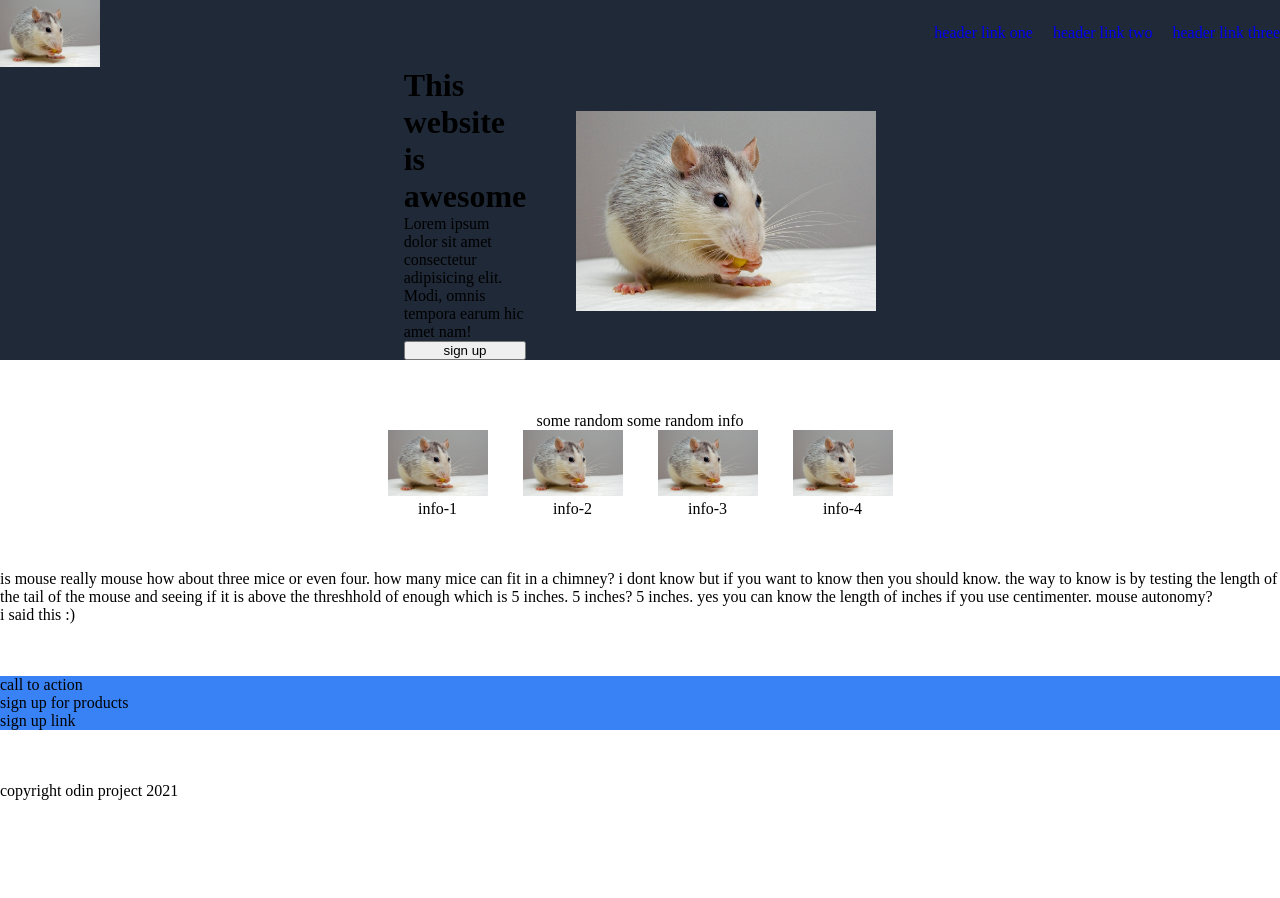
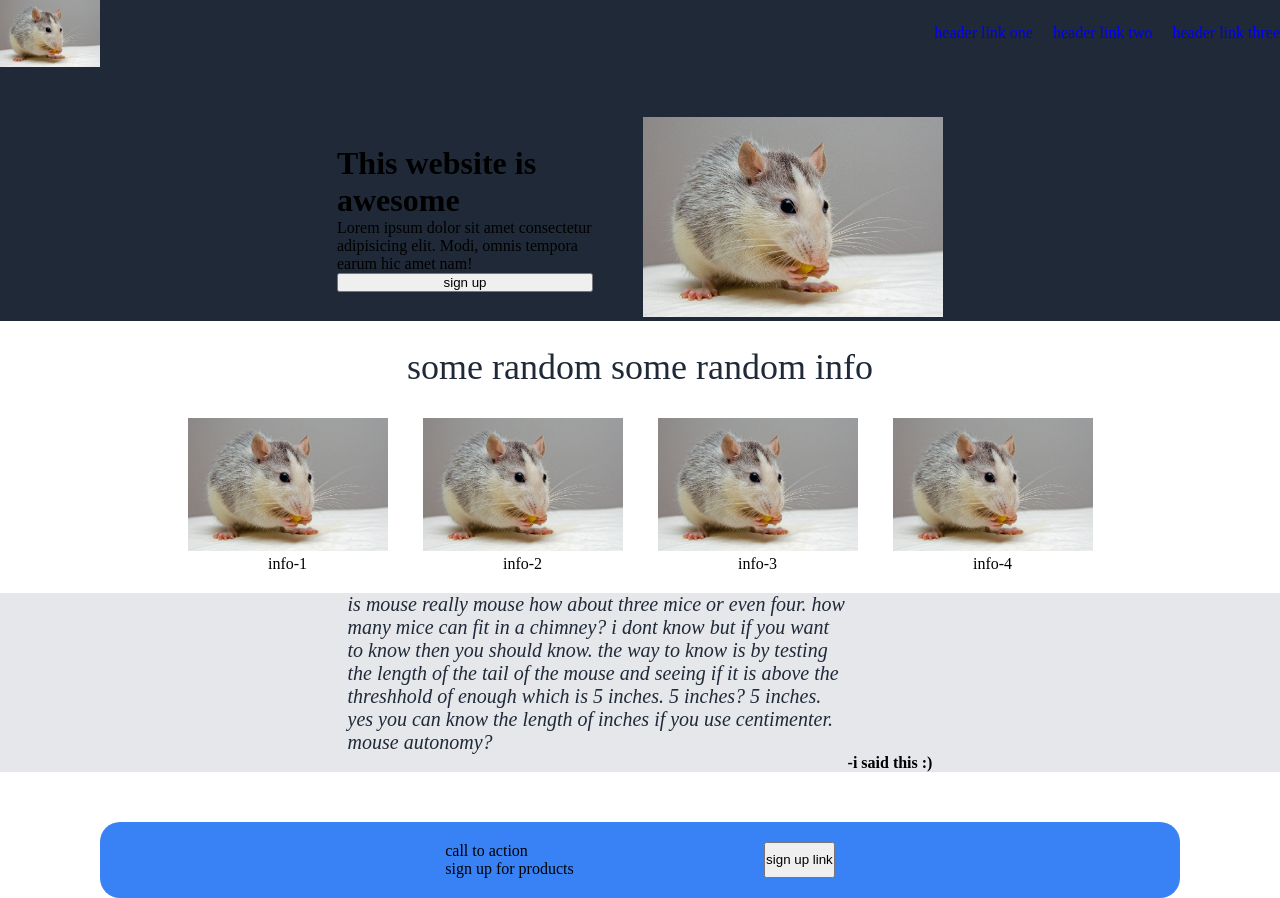
Before and after one commit to Dauxlan/supreme-octo-meme, a plain HTML site: page index.html in a window 1280 px wide. Shown: the top 898 px of the page. Before the commit the page ends 800 px from the top, so only its background shows below. Drawn offline with Linux system fonts and the light colour scheme.

Commit message:
rough draft before fix

```diff
--- a/index.html
+++ b/index.html
@@ -14,13 +14,13 @@
         <ul>
             <li><a href="url">header link one</a></li>
             <li><a href="url">header link two</a></li>
-            <li><a href="url">header link three</a></li>
+            <li><a href="url"75>header link three</a></li>
         </ul>
     </div>
     <div class="logo-website-desc">
         <div class="website-desc">
             <h1>This website is awesome</h1>
-            <p1> Lorem ipsum dolor sit amet consectetur adipisicing elit. Modi, omnis tempora earum hic amet nam!</p1>
+            <p> Lorem ipsum dolor sit amet consectetur adipisicing elit. Modi, omnis tempora earum hic amet nam!</p>
             <button>sign up</button>
         </div>
         <div>
@@ -29,22 +29,24 @@
     </div>
 </div>
        <div class="second-box">
+           <div class="info">
         <p>some random some random info</p>
+    </div>
         <div class="pics-text-body">
             <div class="pics-text">
-              <img src="images/mouse.jpeg" width=100px;>
+              <img src="images/mouse.jpeg" width=200px;>
               <p>info-1</p>
             </div>
             <div class="pics-text">
-              <img src="images/mouse.jpeg" width=100px;>
+              <img src="images/mouse.jpeg" width=200px;>
               <p>info-2</p>
             </div>
             <div class="pics-text">
-              <img src="images/mouse.jpeg" width=100px;>
+              <img src="images/mouse.jpeg" width=200px;>
               <p>info-3</p>
             </div>
             <div class="pics-text">
-              <img src="images/mouse.jpeg" width=100px;>
+              <img src="images/mouse.jpeg" width=200px;>
               <p>info-4</p>
             </div>
             </div>
@@ -53,15 +55,21 @@
 
     <div class="third-box">
     <div>
+        <div class="testimonial">
         <p>is mouse really mouse how about three mice or even four. how many mice can fit in a chimney? i dont know but if you want to know then you should know. the way to know is by testing the length of the tail of the mouse and seeing if it is above the threshhold of enough which is 5 inches. 5 inches? 5 inches. yes you can know the length of inches if you use centimenter. mouse autonomy?</p>
-        <p>i said this :)</p>
+    </div>
+    <div class="you-think-i-care-if-i-have-infinite-divs">
+        <p>-i said this :)</p>
+    </div>
     </div>
 </div>
-<div class="fourth-box">
+<div class="fourth-box-bigger-box">
     <div class="call-to-action">
+        <div class="another-div-class">
       <p>call to action</p>
       <p>sign up for products</p>
-      <p>sign up link</p> <!--want to try :hover pseudo-class-->
+    </div>
+      <button>sign up link</button>
     </div>
 </div>
     <div class="footer">
--- a/style.css
+++ b/style.css
@@ -28,7 +28,7 @@ a{
 .website-desc{
     display: flex;
     flex-direction: column;
-    flex-basis: 0;
+    flex-basis: 20%;
 }
 
 .logo-website-desc{
@@ -37,22 +37,28 @@ a{
     align-items: center;
     gap: 50px;
     background-color: #1F2937;
+    padding-top: 50px;
 }
 
 .pics-text-body{
     display: flex;
     justify-content: center;
     gap: 35px;
+    flex-wrap: wrap;
 }
 
 .second-box{
     text-align: center;
+    margin-bottom: 20px;
+
 }
 
 .third-box{
     display: flex;
+    flex: 1;
     justify-content: center;
-    justify-items: center;
+    align-items: center;
+    background-color: #E5E7EB;
 }
 
 body{
@@ -62,13 +68,55 @@ body{
 }
 
 .footer{
-
+    display: flex;
+    justify-content: center;
+    align-items: center;
+    background-color: #1F2937;
+    color: white;
 }
 
 .fourth-box{
-
+    display: flex;
+    justify-content: center;
+    align-items: center;
 }
 
 .call-to-action{
     background-color: #3882F6;
+    padding: 20px 250px 20px 250px;
+    border-radius: 20px;
 }
+
+.info{
+    margin-bottom: 30px;
+    font-weight: 900px;
+    margin-top: 25px;
+    font-size: 36px;
+    color: #1F2937;
+}
+
+.testimonial{
+    justify-content: center;
+    align-items: center;
+    width: 500px;
+    color: #1F2937;
+    font-size: 20px;
+    font-style: italic;
+}
+
+.you-think-i-care-if-i-have-infinite-divs{
+    padding-left: 500px;
+    font-weight: bold;
+}
+
+.fourth-box-bigger-box{
+    margin-top: 50px;
+    margin-bottom: 50px;
+}
+
+.call-to-action{
+    display: flex;
+    justify-content: space-around;
+    margin-left: 100px;
+    margin-right: 100px;
+}
```
